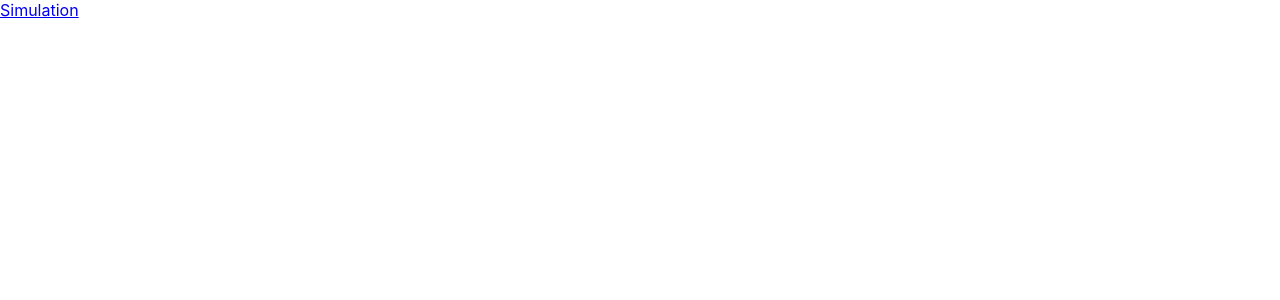
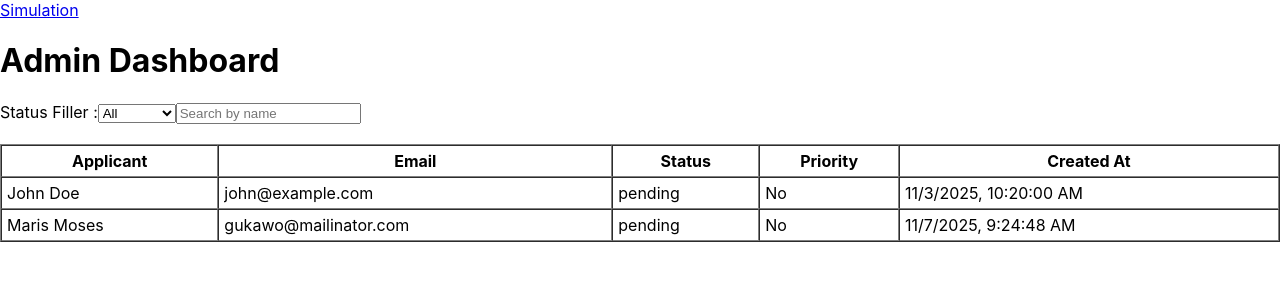
Before and after one commit to taouamwalideddine/Brief-5-Salefni, a React (Create React App) app: page /admin in a window 1280 px wide. Before the commit this address had no page. Shown: the top 300 px of the page. Built offline with nearby package versions, Linux system fonts and the light colour scheme; data requests are answered from the project's data file.

Commit message:
Add new application entry and fix state initialization in AdminDashboard

```diff
--- a/db.json
+++ b/db.json
@@ -96,6 +96,19 @@
       "notes": [],
       "createdAt": "2025-11-03T10:20:00Z",
       "updatedAt": "2025-11-03T10:20:00Z"
+    },
+    {
+      "id": "5144",
+      "fullName": "Maris Moses",
+      "email": "gukawo@mailinator.com",
+      "phone": "+1 (922) 535-1251",
+      "employmentTypeId": "etudiant",
+      "jobId": "enseignant",
+      "monthlyIncome": "528",
+      "comment": "Sed aut laudantium ",
+      "status": "pending",
+      "createdAt": "2025-11-07T09:24:48.338Z",
+      "updatedAt": "2025-11-07T09:24:48.338Z"
     }
   ],
   "simulations": [
--- a/src/App.jsx
+++ b/src/App.jsx
@@ -1,6 +1,8 @@
 import React from "react";
 import { BrowserRouter as Router, Routes, Route, Link } from "react-router-dom";
 import SimulationPage from "./pages/SimulationPage";
+import AdminDashboard from "./pages/AdminDashboard";
+import RequestPage from "./pages/RequestPage";
 
 const App = () => {
   return (
@@ -10,6 +12,8 @@ const App = () => {
       </nav>
       <Routes>
         <Route path="/" element={<SimulationPage />} />
+        <Route path="/admin" element={<AdminDashboard />} />
+        <Route path="/request" element={<RequestPage />} />
       </Routes>
     </Router>
   );
--- a/src/pages/AdminDashboard.jsx
+++ b/src/pages/AdminDashboard.jsx
@@ -1,9 +1,9 @@
-import React, { useEffect } from "react";
+import React, { useEffect, useState} from "react";
 
 const AdminDashboard = () => {
     const [applications, setApplications] = useState([]);
     const [filterStatus , setFilterStatus] = useState("");
-    const [searchTerm, setSearchTerm] = useSTate("");
+    const [searchTerm, setSearchTerm] = useState("");
 
     useEffect(() => {
         fetch("http://localhost:4000/applications")
```
